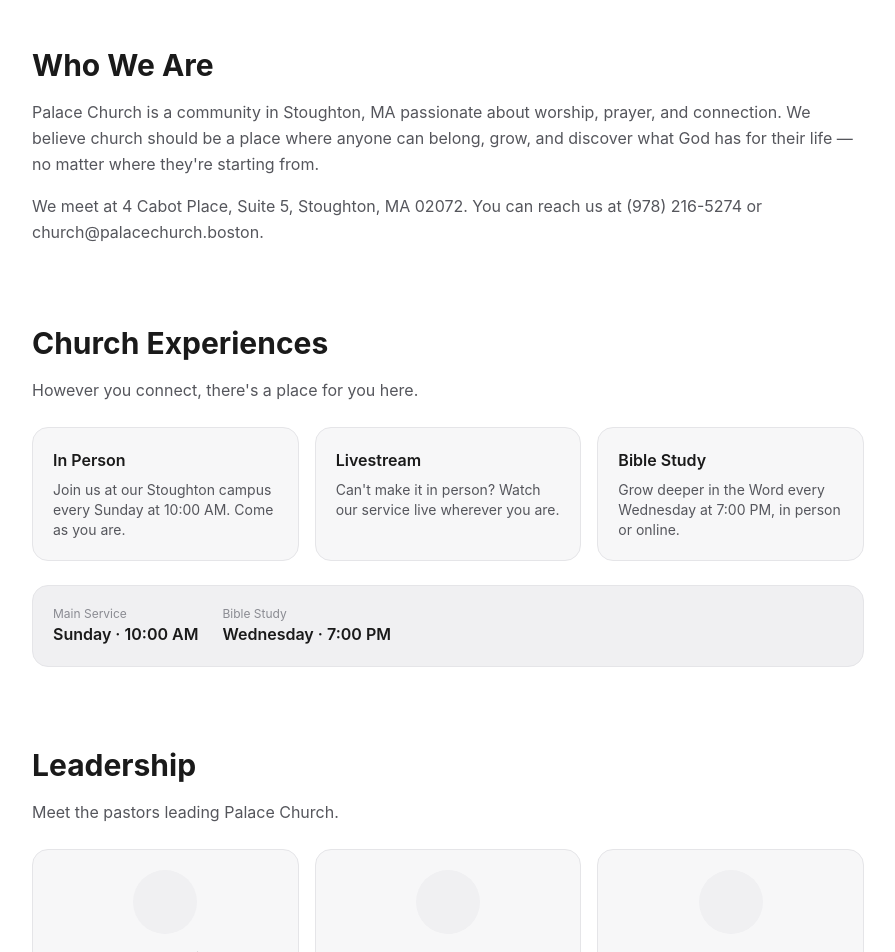
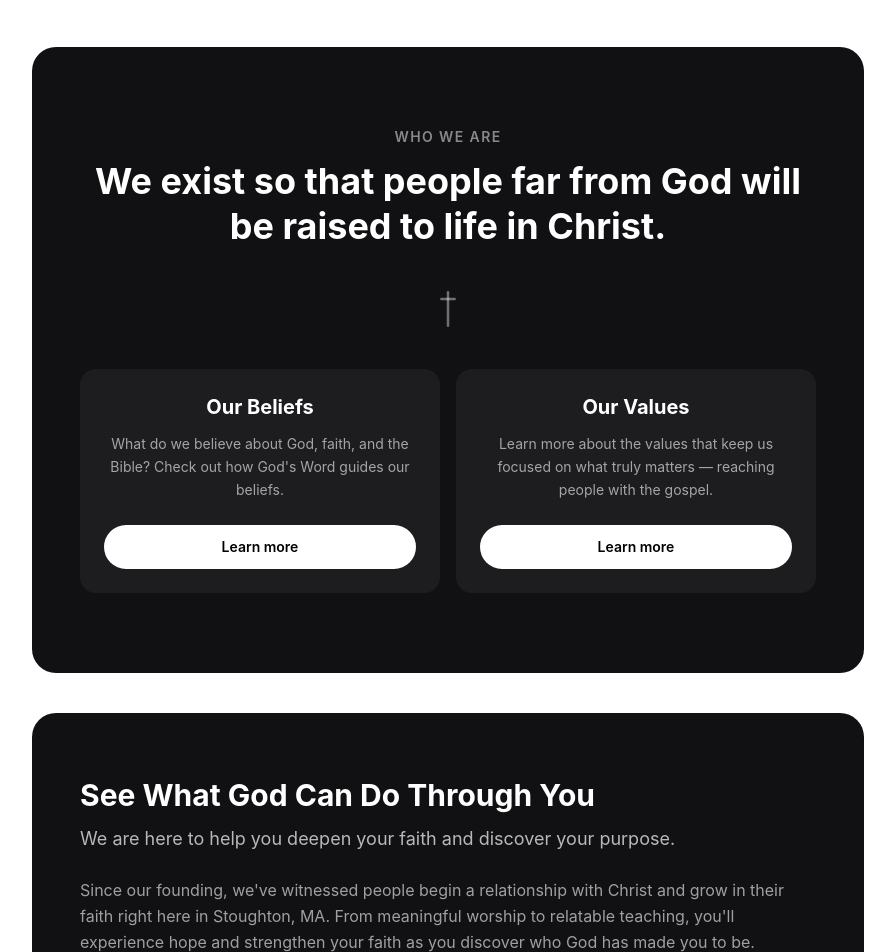
Before and after one commit to pastor-akin/palacechurchwebsite, a Next.js app: page /about in a window 1280 px wide. Shown: the part 560-1512 px from the top of the page, without its empty margins (56-951 px from the left). Built offline with nearby package versions, Linux system fonts and the light colour scheme.

Commit message:
Add files via upload

```diff
--- a/src/app/about/page.tsx
+++ b/src/app/about/page.tsx
@@ -106,9 +106,87 @@ export default function AboutPage() {
             </div>
 
             <section id="who-we-are" className="scroll-mt-28">
-              <h2 className="mb-4 text-2xl font-bold sm:text-3xl">
+              <div className="rounded-3xl bg-[#111113] px-6 py-14 text-center text-white sm:px-12 sm:py-20">
+                <p className="mb-3 text-sm font-semibold uppercase tracking-widest text-white/50">
                   Who We Are
+                </p>
+                <h2 className="mx-auto max-w-3xl text-3xl font-bold leading-tight sm:text-4xl">
+                  We exist so that people far from God will be raised to life
+                  in Christ.
                 </h2>
+
+                <svg
+                  xmlns="http://www.w3.org/2000/svg"
+                  viewBox="0 0 24 24"
+                  fill="none"
+                  stroke="currentColor"
+                  strokeWidth="1.5"
+                  strokeLinecap="round"
+                  strokeLinejoin="round"
+                  className="mx-auto my-10 h-10 w-10 text-white/40"
+                >
+                  <path d="M12 2v20" />
+                  <path d="M8 6h8" />
+                </svg>
+
+                <div className="grid gap-4 text-left sm:grid-cols-2">
+                  <div className="rounded-2xl bg-white/5 p-6 text-center">
+                    <h3 className="mb-3 text-xl font-bold">Our Beliefs</h3>
+                    <p className="mb-6 text-sm leading-relaxed text-white/60">
+                      What do we believe about God, faith, and the Bible?
+                      Check out how God&apos;s Word guides our beliefs.
+                    </p>
+                    <Link
+                      href="/beliefs"
+                      className="inline-block w-full rounded-full bg-white px-6 py-3 text-sm font-semibold text-black transition hover:bg-white/90"
+                    >
+                      Learn more
+                    </Link>
+                  </div>
+                  <div className="rounded-2xl bg-white/5 p-6 text-center">
+                    <h3 className="mb-3 text-xl font-bold">Our Values</h3>
+                    <p className="mb-6 text-sm leading-relaxed text-white/60">
+                      Learn more about the values that keep us focused on
+                      what truly matters — reaching people with the gospel.
+                    </p>
+                    <Link
+                      href="/beliefs"
+                      className="inline-block w-full rounded-full bg-white px-6 py-3 text-sm font-semibold text-black transition hover:bg-white/90"
+                    >
+                      Learn more
+                    </Link>
+                  </div>
+                </div>
+              </div>
+
+              <div className="mt-10 rounded-3xl bg-[#111113] px-6 py-14 text-white sm:px-12 sm:py-16">
+                <h2 className="text-2xl font-bold sm:text-3xl">
+                  See What God Can Do Through You
+                </h2>
+                <p className="mt-3 text-lg text-white/70">
+                  We are here to help you deepen your faith and discover your
+                  purpose.
+                </p>
+                <p className="mt-6 leading-relaxed text-white/60">
+                  Since our founding, we&apos;ve witnessed people begin a
+                  relationship with Christ and grow in their faith right here
+                  in {CHURCH_INFO.location}. From meaningful worship to
+                  relatable teaching, you&apos;ll experience hope and
+                  strengthen your faith as you discover who God has made you
+                  to be.
+                </p>
+
+                <div className="relative mt-8 aspect-video w-full overflow-hidden rounded-2xl">
+                  <Image
+                    src="/images/hero-stage.jpg"
+                    alt="Palace Church worship gathering (placeholder — replace with your own photo)"
+                    fill
+                    className="object-cover"
+                  />
+                </div>
+              </div>
+
+              <div className="mt-10">
                 <p className="leading-relaxed text-text-secondary">
                   Palace Church is a community in {CHURCH_INFO.location}{" "}
                   passionate about worship, prayer, and connection. We believe
@@ -120,6 +198,7 @@ export default function AboutPage() {
                   We meet at {CHURCH_INFO.address}. You can reach us at{" "}
                   {CHURCH_INFO.phone} or {CHURCH_INFO.email}.
                 </p>
+              </div>
             </section>
 
             <section id="church-experiences" className="scroll-mt-28">
```
Lines whose indentation alone changed are shown as unchanged.
